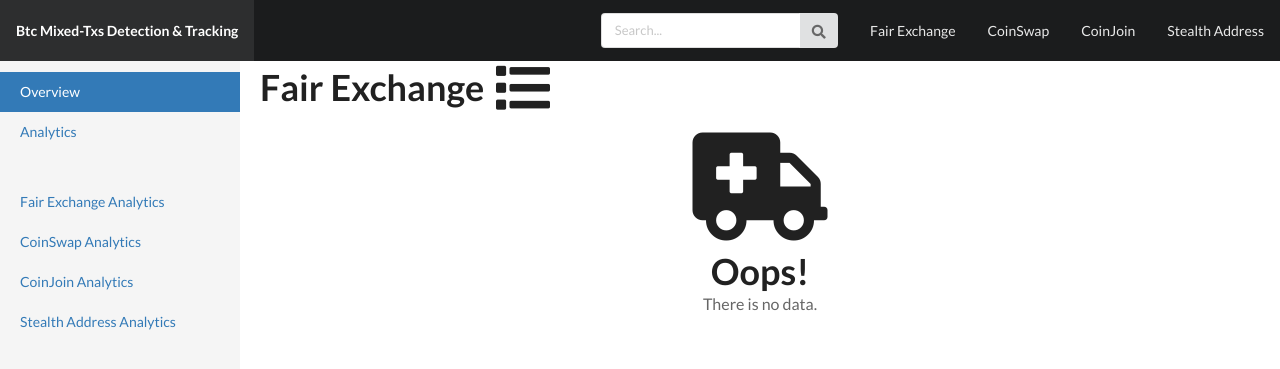
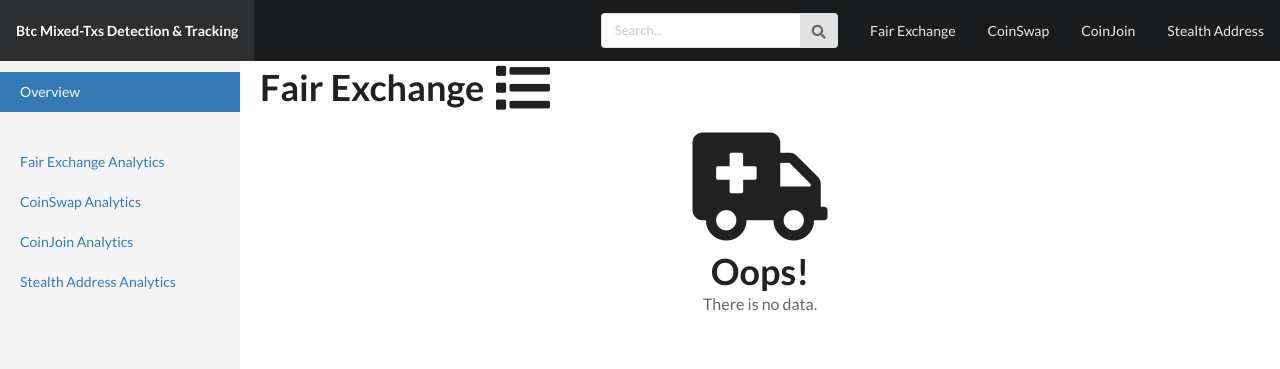
Before and after one commit to Lonely-Troubadour/btc_mixing_detection, a Flask app: page /txs/fe in a window 1280 px wide. Shown: the top 369 px of the page. Run offline with Flask 2, Linux system fonts and the light colour scheme; parts of the project's set-up code (start-up, migrations or seed data) failed here and were passed over; some libraries are stand-ins or nearby versions.

Commit message:
Delete
delete sidebar item

```diff
--- a/app/templates/base.html
+++ b/app/templates/base.html
@@ -131,7 +131,7 @@
     >
       <div class="ui vertical borderless fluid text menu">
         <a class="active item">Overview</a>
-        <a href="{{ url_for('home.statics', type='all')}}" class="item">Analytics</a>
+        <!-- <a href="{{ url_for('home.statics', type='all')}}" class="item">Analytics</a> -->
         <div class="ui hidden divider"></div>
         <a href="{{ url_for('home.statics', type='fe')}}" class="item"
           >Fair Exchange Analytics</a
```
